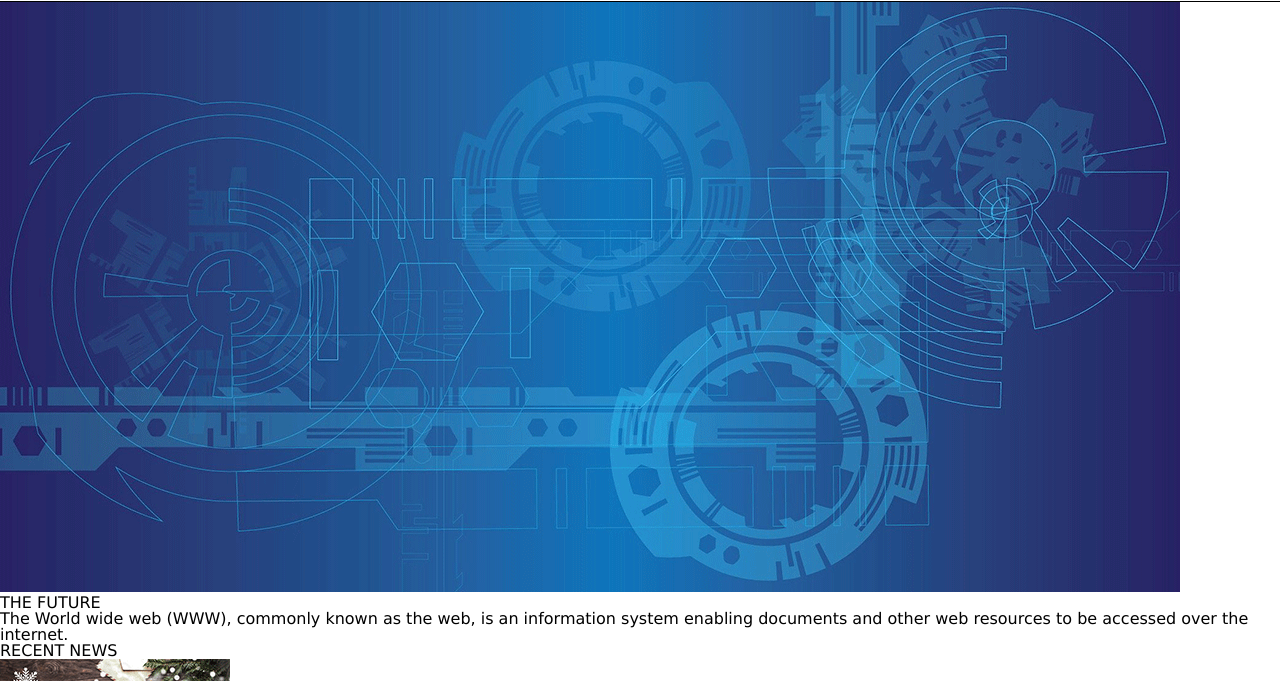
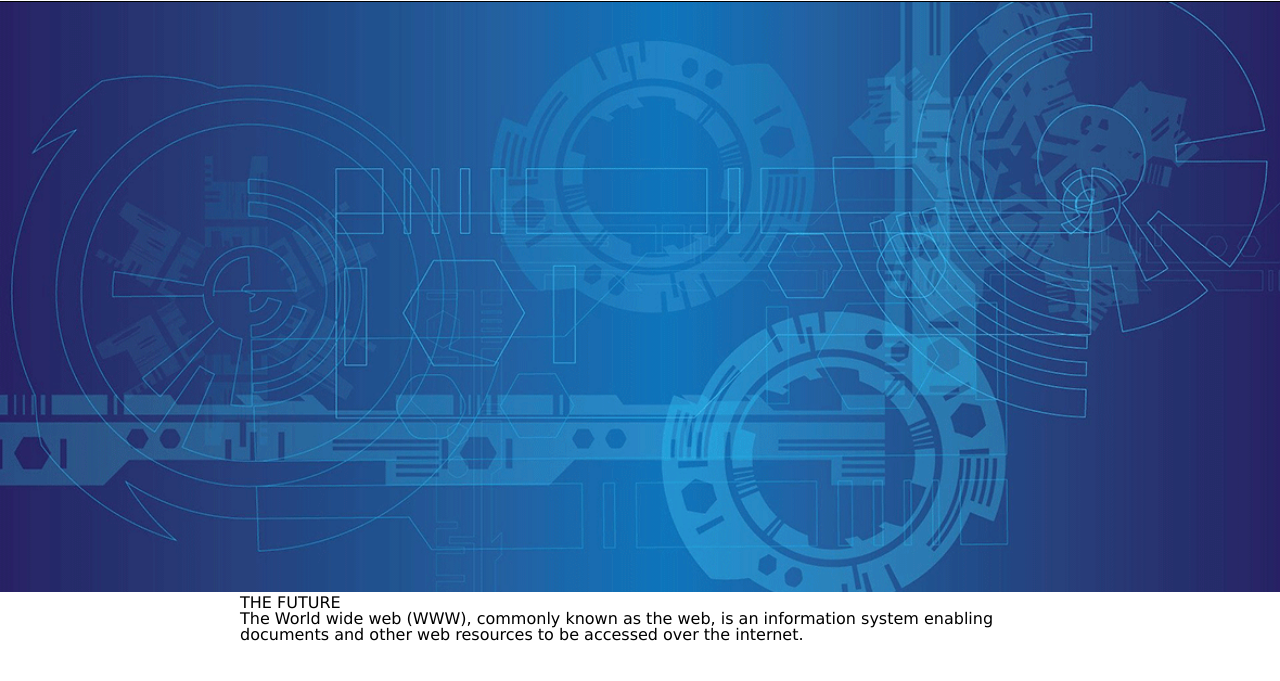
Before and after one commit to Anyangta/web103, a plain HTML site: page index.html in a window 1280 px wide. Shown: the part 119-800 px from the top of the page. Drawn offline with nearby package versions, Linux system fonts and the light colour scheme.

Commit message:
2025 10 04 web103 index_mainImg_mixin version 2.0.12

```diff
--- a/SCSS/base/_mixin.scss
+++ b/SCSS/base/_mixin.scss
@@ -74,9 +74,14 @@
 
             @else if $elementName == "a_hyperStyle"{
                 @include a_hyperStyle(
-                    map.get($elementProps, "text_decoration"),
-                    map.get($elementProps, "color"),
-                    map.get($elementProps, "hover_color")
+                    map.get($elementProps, "text-decoration"),
+                    map.get($elementProps, "hover-color")
+                )
+            }
+
+            @else if $elementName == "imgElement"{
+                @include imgPropertSet(
+                    map.get($elementProps, "object-fit")
                 )
             }
         }
@@ -97,7 +102,7 @@
             }
         }
     }
-    @else if map.has-key($styleMap, "selectors"){
+    @if map.has-key($styleMap, "selectors"){
         $selectorsMap : map.get($styleMap, "selectors");
         @each $selectorsKey, $selectorsStyleMap in $selectorsMap{
             $selectorsName : map.get($selectorsStyleMap, "name");
@@ -213,12 +218,18 @@
     }
 }
 
-@mixin a_hyperStyle($text_decoration : null, $hover_color : null){
-    @if $text_decoration != null{
-        text-decoration: $text_decoration;
+@mixin a_hyperStyle($text-decoration : null, $hover-color : null){
+    @if $text-decoration != null{
+        text-decoration: $text-decoration;
     }
 
     &:hover {
-        color: $hover_color;
+        color: $hover-color;
     }
 }
+
+@mixin imgPropertSet($object-fit : null){
+    @if $object-fit != null{
+        object-fit: $object-fit;
+    }
+}
--- a/SCSS/base/_var.scss
+++ b/SCSS/base/_var.scss
@@ -1,6 +1,6 @@
 $font-style: "Verdana", "Geneva", sans-serif;
 $indexElement : sizeElement, positioningProperties,  fontElement, borderElement, backgroundElement, marginElement , displayElement,
-colorElement, paddingElement, a_hyperStyle;
+colorElement, paddingElement, a_hyperStyle, imgElement;
 
 $headerClass : (
     "name" : header,
@@ -80,8 +80,8 @@ $headerClass : (
                             ),
 
                             "a_hyperStyle" :(
-                                "text_decoration" : none,
-                                "hover_color" : blue
+                                "text-decoration" : none,
+                                "hover-color" : blue
                             )
                         )
                     )
@@ -116,3 +116,44 @@ $headerClass : (
         )
     )
 );
+
+$mainImgClass : (
+    "name" : mainImg,
+    "sizeElement" : (
+        "position" : relative,
+        "width" : 100%,
+        "height" : 590px
+    ),
+
+    "selectors" :(
+        "img" :(
+            "name" : img,
+            "sizeElement" : (
+                "position" : relative,
+                "width" : 100%,
+                "height" : 590px
+            ),
+            "imgElement" :(
+                "object-fit" : cover
+            )
+        )
+    ),
+
+    "children" :(
+        "mainInnerBox" : (
+            "name" : mainInnerBox,
+            "sizeElement" : (
+                "width" : 800px,
+                "height" : 300px
+            ),
+            "marginElement" :(
+                "top" : 0px,
+                "right" : auto,
+                "bottom" : 0px,
+                "left" : auto
+            )
+
+
+        )
+    )
+)
--- a/SCSS/pages/index.scss
+++ b/SCSS/pages/index.scss
@@ -9,3 +9,7 @@ body{
 #{map.get($headerClass, "name")}{
     @include CreateNestedRules($headerClass);
 }
+
+#{map.get($mainImgClass, "name")}{
+    @include CreateNestedRules($mainImgClass);
+}
--- a/index.html
+++ b/index.html
@@ -31,14 +31,14 @@
         </div>
     </header>
 
-    <div class="mainImg">
+    <mainImg>
         <img src="Quest/bg_main.png">
-            <div class ="maininnerbox">
-                <h1>THE FUTURE</h1>
-                <p>The World wide web (WWW), commonly known as the web, is
-                        an information system enabling documents and other web
-                        resources to be accessed over the internet.
-                </p>
+        <div class ="mainInnerBox">
+            <h1>THE FUTURE</h1>
+            <p>The World wide web (WWW), commonly known as the web, is
+                    an information system enabling documents and other web
+                    resources to be accessed over the internet.
+            </p>
         </div>
     </div>
 
```
Also changed, not shown: CSS/index.css, 1 other file.
